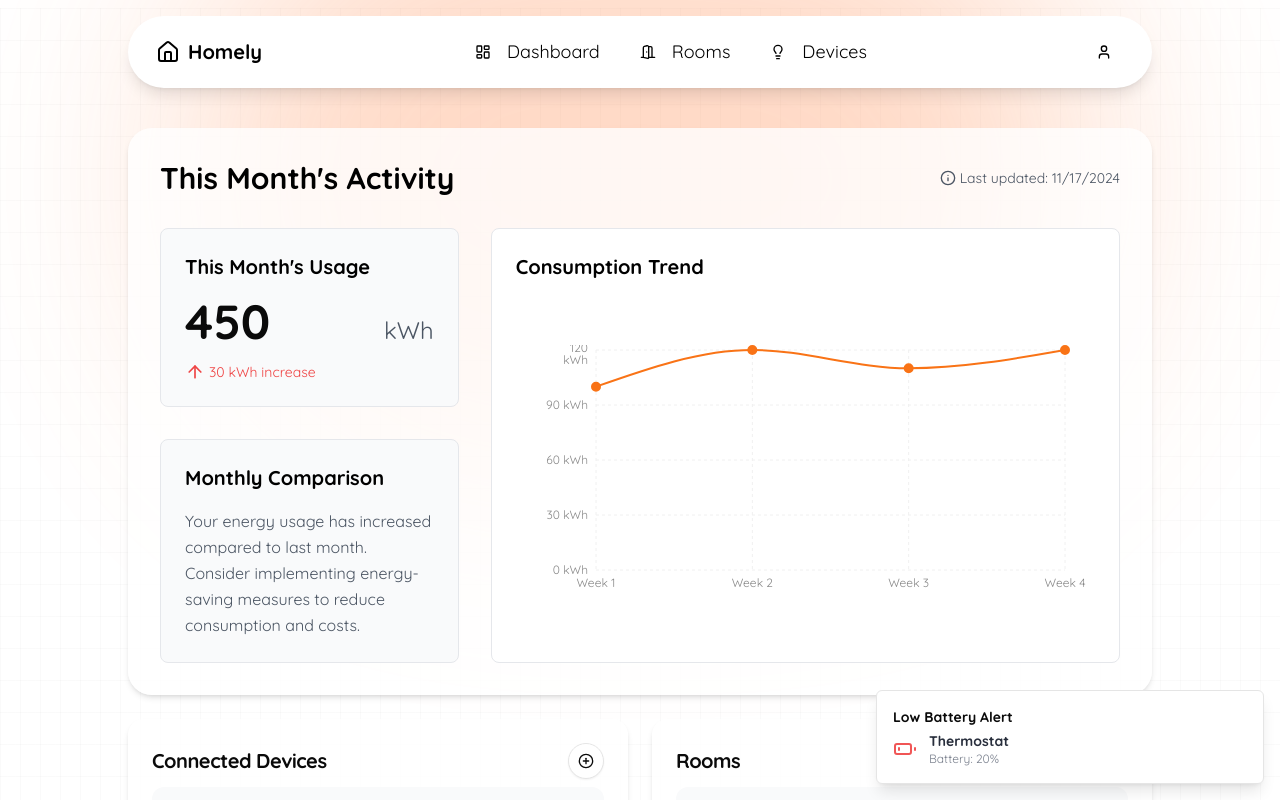
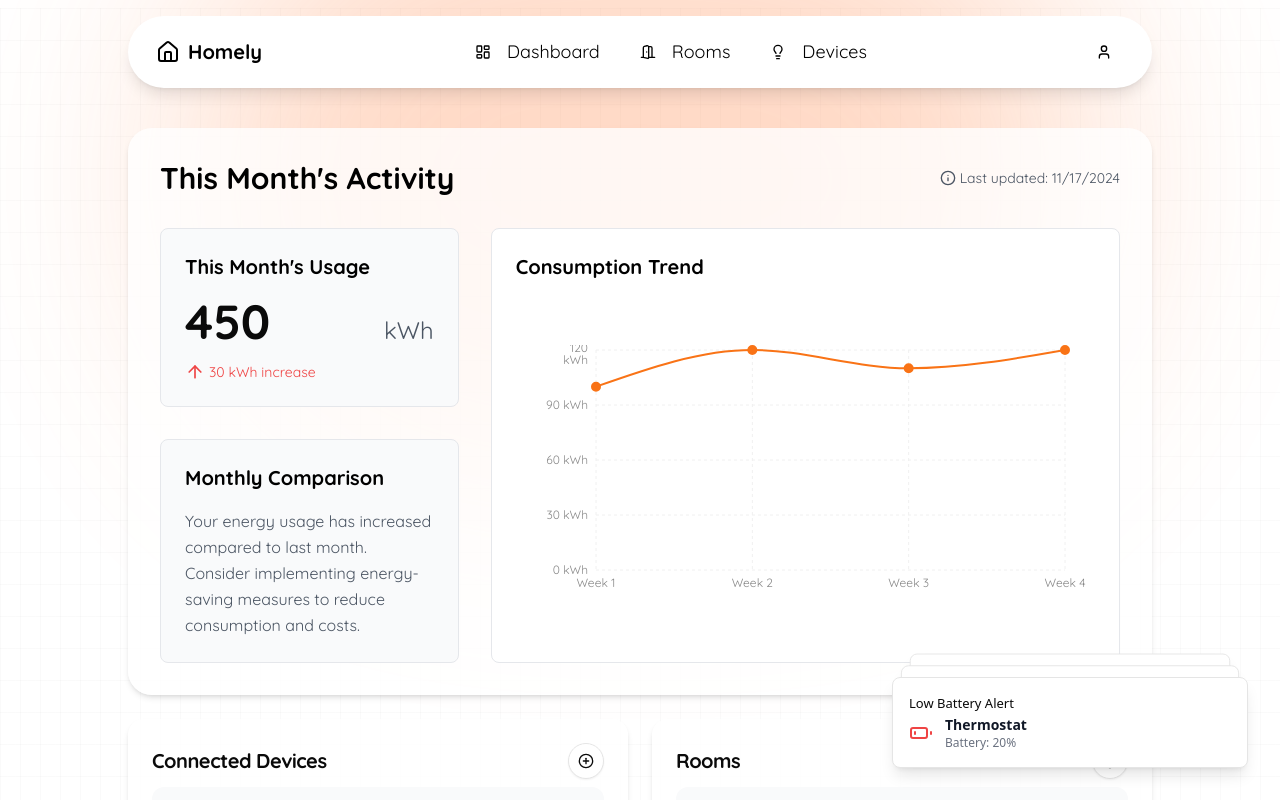
Before and after one commit to FaresMakki/SmartHouse, a Next.js app in the folder smarthouse-frontend/: page /home in a window 1280 px wide. Shown: the top 800 px of the page. Built offline with nearby package versions, Linux system fonts and the light colour scheme.

Commit message:
Fixed notification for low battery.

```diff
--- a/smarthouse-frontend/app/layout.tsx
+++ b/smarthouse-frontend/app/layout.tsx
@@ -2,7 +2,7 @@ import type { Metadata } from "next";
 import "./globals.css";
 import * as React from "react";
 import { Quicksand } from 'next/font/google';
-import {Toaster} from "@/components/ui/toaster";
+import {Toaster} from "@/components/ui/sonner";
 
 const quicksand = Quicksand({
     weight: ['400', '700'],
--- a/smarthouse-frontend/components/low-battery-notification.tsx
+++ b/smarthouse-frontend/components/low-battery-notification.tsx
@@ -1,8 +1,8 @@
 "use client";
 
 import React, { useEffect } from "react";
-import { useToast } from "@/hooks/use-toast";
-import { BatteryCharging, BatteryLow } from "lucide-react";
+import { toast } from "sonner";
+import { BatteryLow } from 'lucide-react';
 
 const devices = [
     { name: "Living Room Light", battery: 15 },
@@ -13,17 +13,14 @@ const devices = [
 ];
 
 export default function LowBatteryNotification() {
-    const { toast } = useToast();
-
     useEffect(() => {
         const lowBatteryDevices = devices
             .filter((device) => device.battery <= 20)
-            .slice(0, 3); // Get up to 3 devices with low battery
-        console.log(lowBatteryDevices)
-        lowBatteryDevices.forEach((device) => {
+            .slice(0, 3);
+
+        lowBatteryDevices.forEach((device, index) => {
             const inVokeToast = setTimeout(() => {
-                toast({
-                    title: "Low Battery Alert",
+                toast("Low Battery Alert", {
                     description: (
                         <div className="flex items-center space-x-3">
                             <BatteryLow className="h-6 w-6 text-red-500" />
@@ -35,7 +32,7 @@ export default function LowBatteryNotification() {
                     ),
                     duration: 30000,
                 });
-            })
+            });
             return () => clearTimeout(inVokeToast)
         });
     }, []);
```
